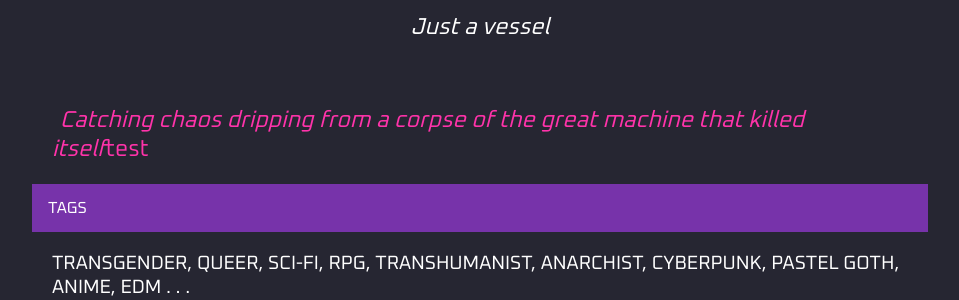
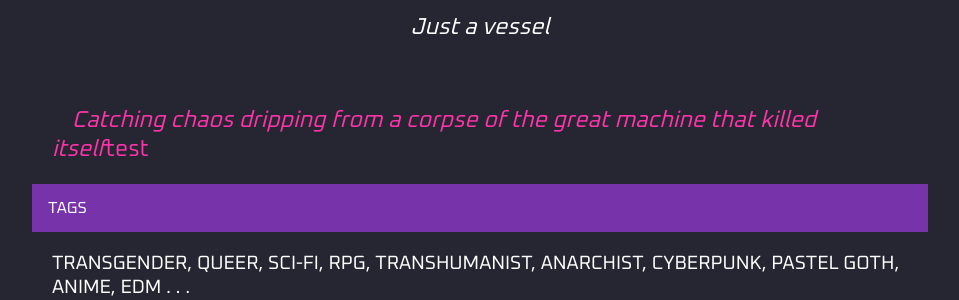
Before and after one commit to V3663L/v3663l.github.io, a Jekyll site: the page built from about/index.html, in a window 1280 px wide. Shown: the part 1462-1762 px from the top of the page, without its empty margins (160-1119 px from the left). Built offline with Jekyll 4.4.1, drawn with Linux system fonts in a browser that asks for light colours.

Commit message:
Update main.css

```diff
--- a/css/main.css
+++ b/css/main.css
@@ -116,7 +116,7 @@
     font-size: 1.2em;
     color: #ff33aa;
     padding: 8px 8px 8px 8px;
-    margin: 24px 2048px 24px 2048;
+    margin: 12px 12px 12px 12px;
 
     text-align: center;
 }
```
